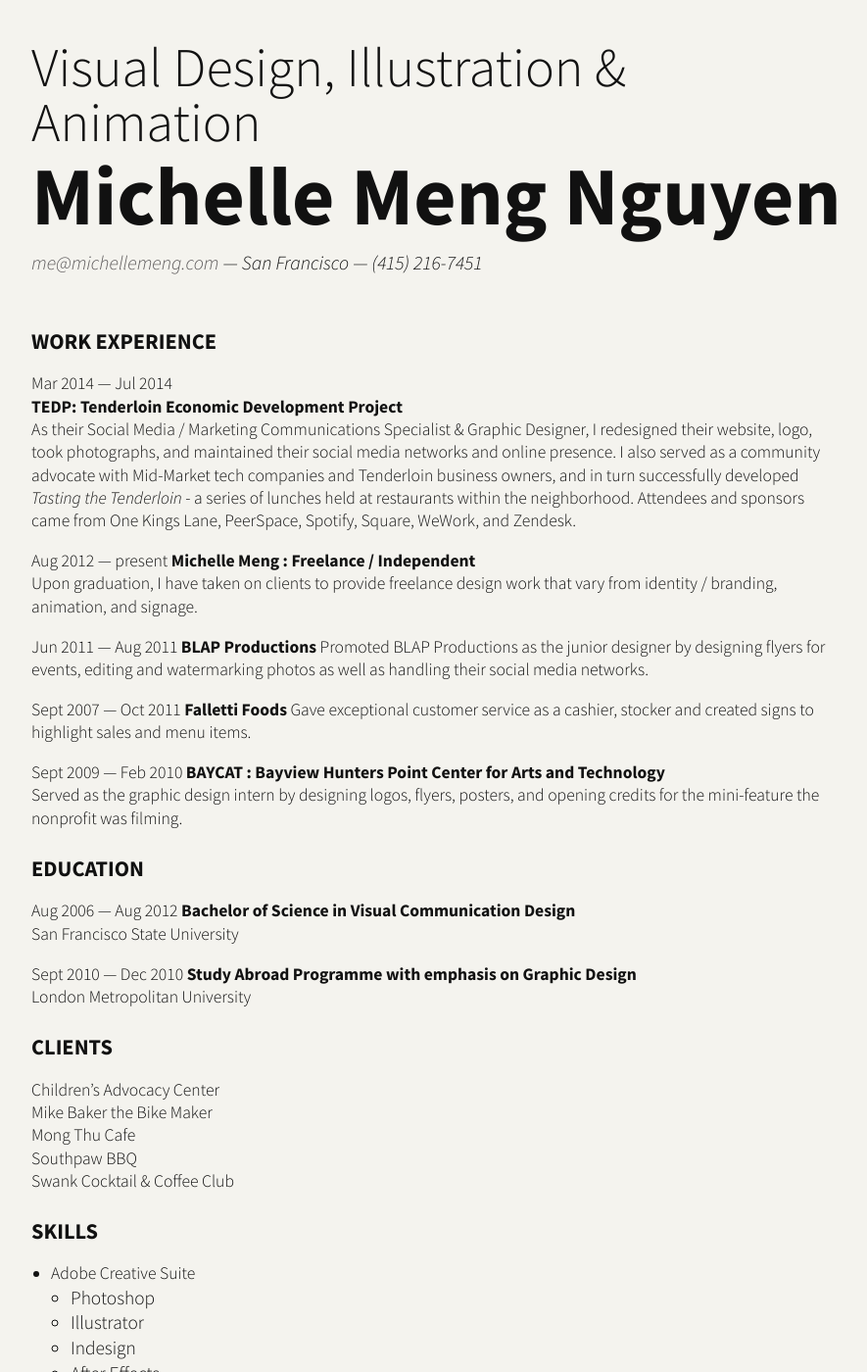
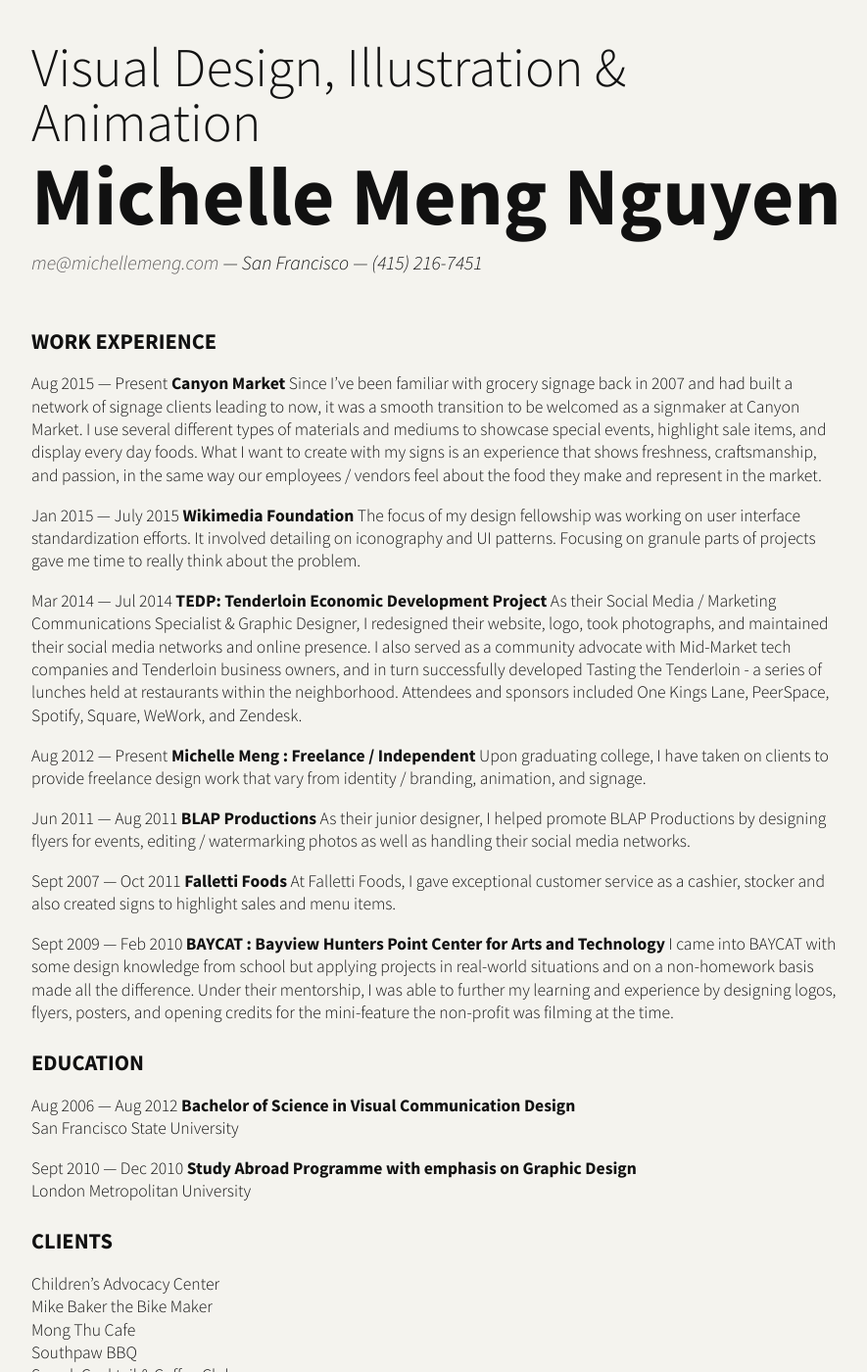
Before and after one commit to allthingsmeng/resume, a Jekyll site: the page built from index.md, in a window 1280 px wide and 1400 px high. Shown: the whole window at 98% size, without its empty margins (194-1079 px from the left). Built offline with Jekyll 4.4.1, drawn with Linux system fonts in a browser that asks for light colours; Markdown is read by kramdown in place of the engine named in the settings.

Commit message:
updated copy

```diff
--- a/index.md
+++ b/index.md
@@ -11,28 +11,34 @@
 
 ##Work Experience
 
+Aug 2015 — Present
+**Canyon Market**
+Since I’ve been familiar with grocery signage back in 2007 and had built a network of signage clients leading to now, it was a smooth transition to be welcomed as a signmaker at Canyon Market. I use several different types of materials and mediums to showcase special events, highlight sale items, and display every day foods. What I want to create with my signs is an experience that shows freshness, craftsmanship, and passion, in the same way our employees / vendors feel about the food they make and represent in the market.
+
+Jan 2015 — July 2015
+**Wikimedia Foundation**
+The focus of my design fellowship was working on user interface standardization efforts. It involved detailing on iconography and UI patterns. Focusing on granule parts of projects gave me time to really think about the problem.
+
 Mar 2014 — Jul 2014
 **TEDP: Tenderloin Economic Development Project**
-As their Social Media / Marketing Communications Specialist & Graphic Designer, I redesigned their website, logo, took photographs, and maintained their social media networks and online presence. I also served as a community advocate with Mid-Market tech companies and Tenderloin business owners, and in turn successfully developed *Tasting the Tenderloin* - a series of lunches held at restaurants within the neighborhood. Attendees and sponsors came from One Kings Lane, PeerSpace, Spotify, Square, WeWork, and Zendesk.
+As their Social Media / Marketing Communications Specialist & Graphic Designer, I redesigned their website, logo, took photographs, and maintained their social media networks and online presence. I also served as a community advocate with Mid-Market tech companies and Tenderloin business owners, and in turn successfully developed Tasting the Tenderloin - a series of lunches held at restaurants within the neighborhood. Attendees and sponsors included One Kings Lane, PeerSpace, Spotify, Square, WeWork, and Zendesk.
 
-Aug 2012 — present
+Aug 2012 — Present
 **Michelle Meng : Freelance / Independent**
-Upon graduation, I have taken on clients to provide freelance design work that vary from identity / branding, animation, and signage.
-
+Upon graduating college, I have taken on clients to provide freelance design work that vary from identity / branding, animation, and signage.
 
 Jun 2011 — Aug 2011
 **BLAP Productions**
-Promoted BLAP Productions as the junior designer by designing flyers for events, editing and watermarking photos as well as handling their social media networks.
-
+As their junior designer, I helped promote BLAP Productions  by designing flyers for events, editing / watermarking photos as well as handling their social media networks.
 
 Sept 2007 — Oct 2011
 **Falletti Foods**
-Gave exceptional customer service as a cashier, stocker and created signs to highlight sales and menu items.
-
+At Falletti Foods, I gave exceptional customer service as a cashier, stocker and also created signs to highlight sales and menu items.
 
 Sept 2009 — Feb 2010
 **BAYCAT : Bayview Hunters Point Center for Arts and Technology**
-Served as the graphic design intern by designing logos, flyers, posters, and opening credits for the mini-feature the nonprofit was filming.
+I came into BAYCAT with some design knowledge from school but applying projects in real-world situations and on a non-homework basis made all the difference. Under their mentorship, I was able to further my learning and experience by designing logos, flyers, posters, and opening credits for the mini-feature the non-profit was filming at the time.
+
 
 
 ##Education
```
